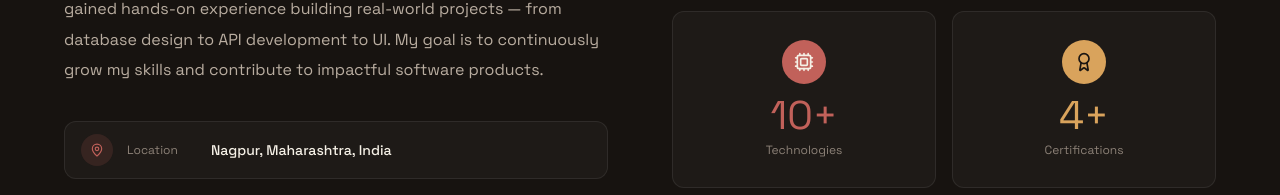
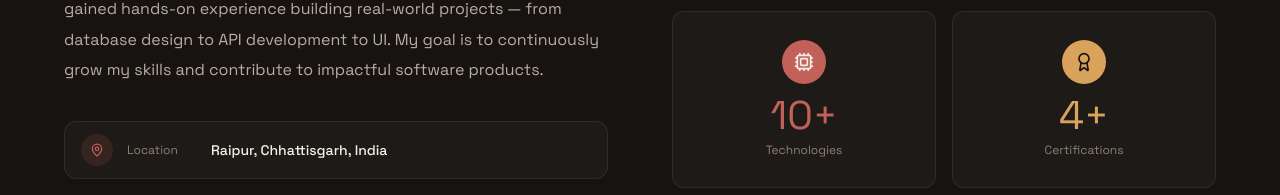
Before and after one commit to MimansaPatle/Portfolio, a Next.js app: page / in a window 1280 px wide. Shown: the part 1355-1550 px from the top of the page. Built offline with nearby package versions, Linux system fonts and the light colour scheme.

Commit message:
location changed

```diff
--- a/app/data.ts
+++ b/app/data.ts
@@ -3,7 +3,7 @@ export const personalInfo = {
   title: "Full-Stack Developer",
   subtitle: "B.Tech CSE Student @ Raipur Institute of Technology",
   email: "mimansapatle@gmail.com",
-  location: "Nagpur, Maharashtra, India",
+  location: "Raipur, Chhattisgarh, India",
   github: "https://github.com/MimansaPatle",
   linkedin: "https://www.linkedin.com/in/mimansa-patle-b489a6309",
   resumeUrl: "/Mimansa_Patle_Resume.pdf",
```
